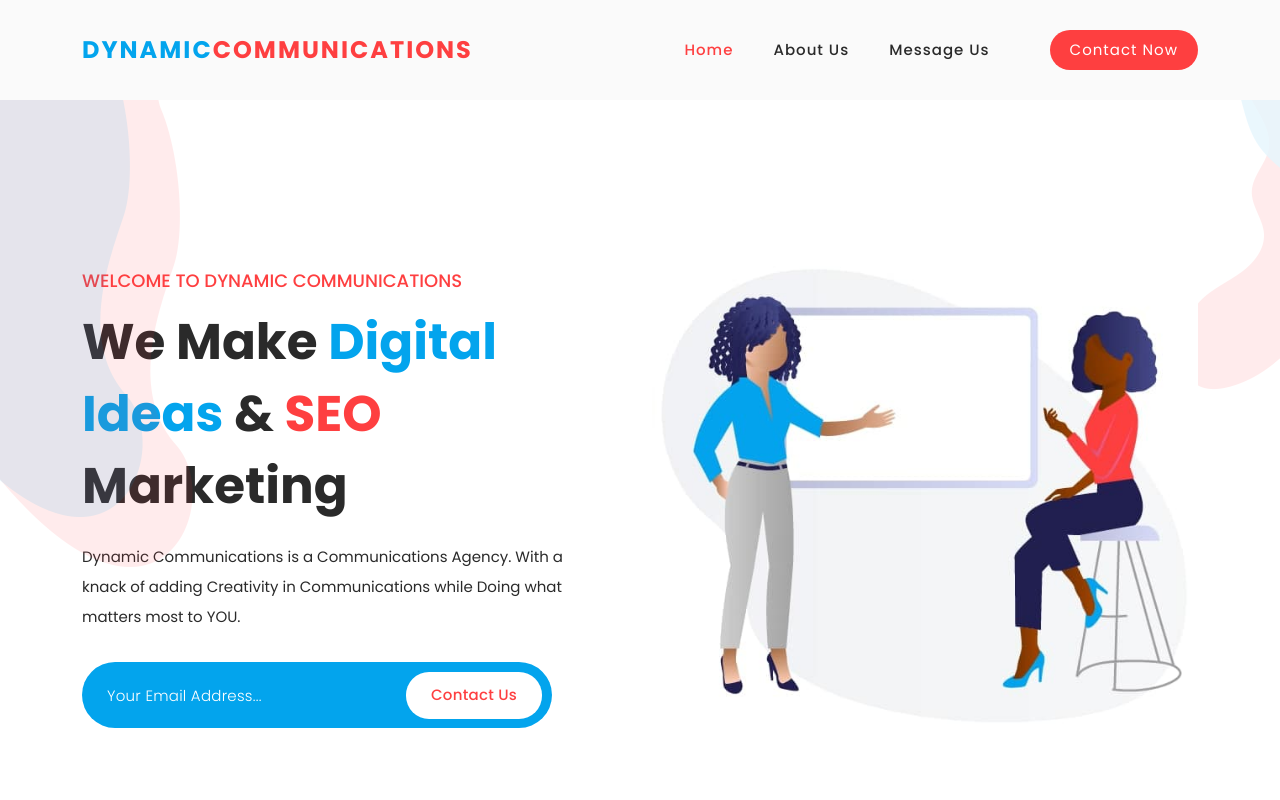
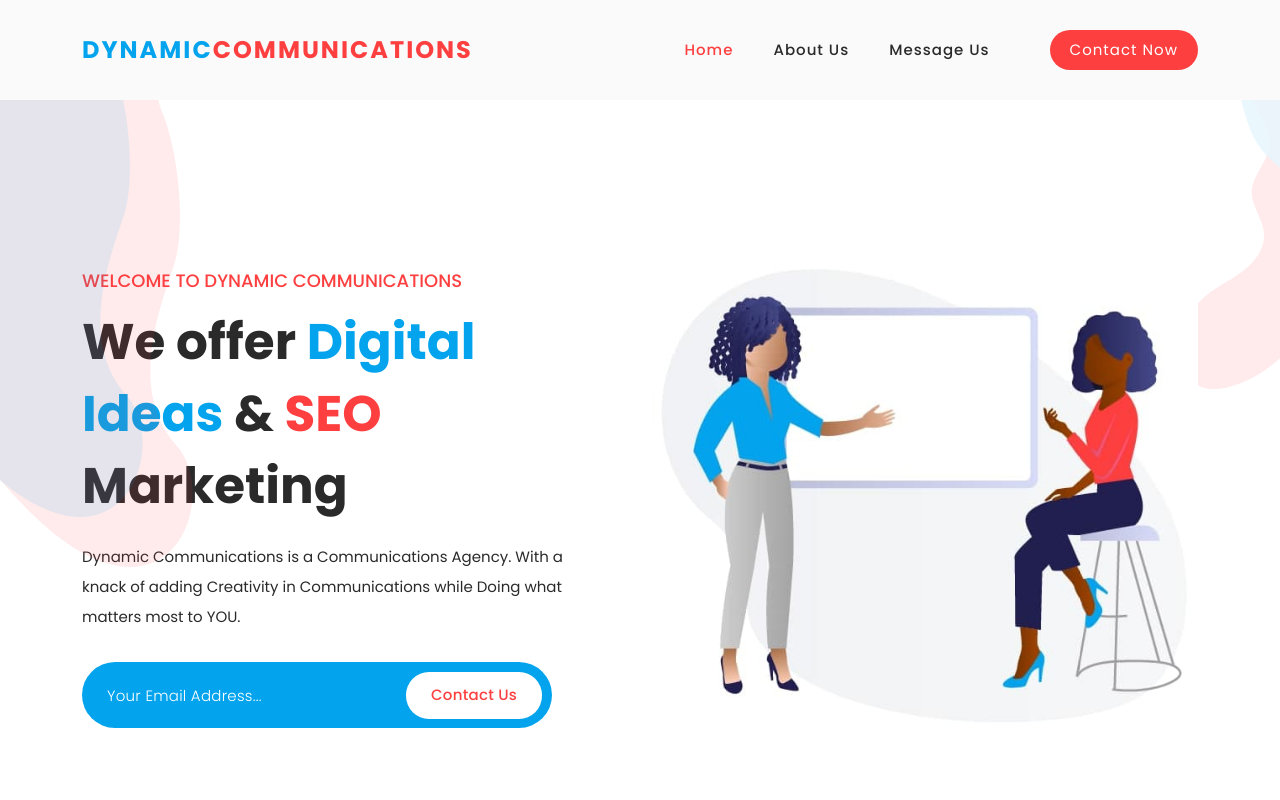
Before and after one commit to fourbic/fourbic_comms, a plain HTML site: page index.html in a window 1280 px wide. Shown: the top 800 px of the page. Drawn offline with Linux system fonts and the light colour scheme.

Commit message:
update agency work

```diff
--- a/index.html
+++ b/index.html
@@ -80,7 +80,7 @@ Website Header
             <div class="col-lg-6 align-self-center">
               <div class="left-content header-text wow fadeInLeft" data-wow-duration="1s" data-wow-delay="1s">
                 <h6>Welcome to Dynamic Communications</h6>
-                <h2>We Make <em>Digital Ideas</em> &amp; <span>SEO</span> Marketing</h2>
+                <h2>We offer <em>Digital Ideas</em> &amp; <span>SEO</span> Marketing</h2>
                 <p>Dynamic Communications is a Communications Agency. With a knack of adding Creativity in Communications while Doing
                   what matters most to <span>YOU</span>.</p>
                 <form id="search" action="#" method="GET">
```
